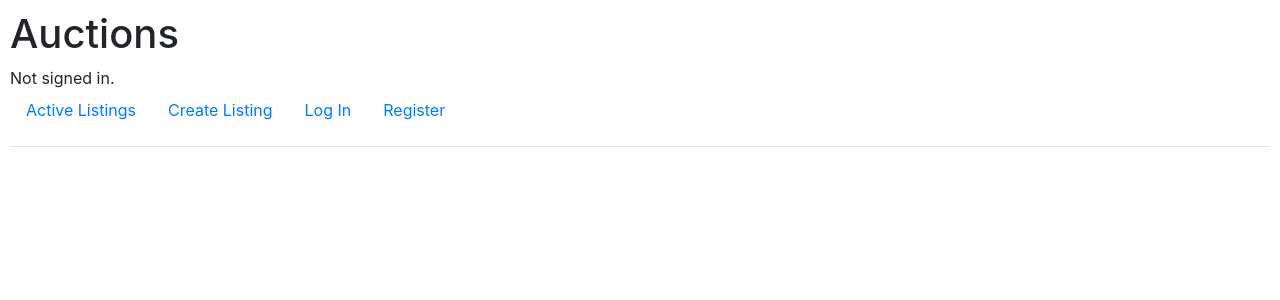
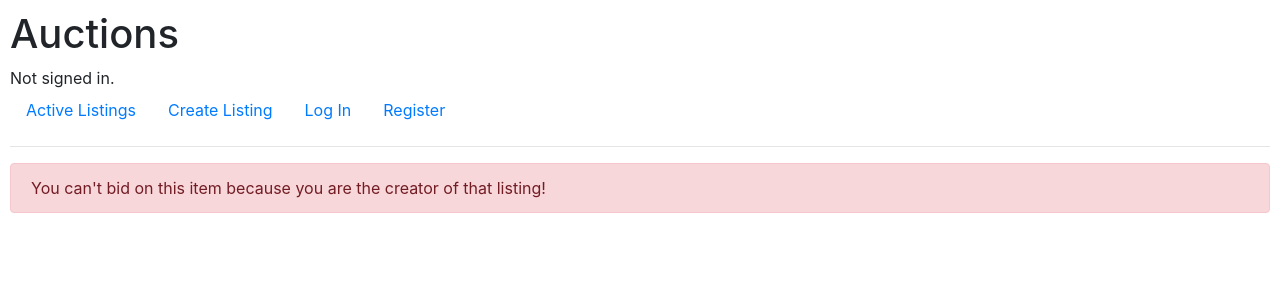
Before and after one commit to WildLotus-15/working-harvard-project-2, a Django app: page /1/bid in a window 1280 px wide. Shown: the top 300 px of the page. Run offline with Django 3.2, Linux system fonts and the light colour scheme; data comes from the database, SQL or seed files in the repository; both versions use the stored data as it was after the commit; some libraries are stand-ins or nearby versions.

Commit message:
customized bid page; added bid_count functionality

```diff
--- a/auctions/templates/auctions/bid.html
+++ b/auctions/templates/auctions/bid.html
@@ -15,11 +15,19 @@
             {{ form }}
             <button type="submit" class="btn btn-primary">Place</button>
         </form>
-        <h5>All Bids</h5>
-        {% for bid in listing.bids.all %}
-        <ul class="list-group">
-            <li class="list-group-item">{{ bid.author }} ${{ bid.offer }} {{ bid.date }}</li>
-        </ul>
-        {% endfor %}
+        <div class="card" style="width: 350px">
+            <div class="card-header">All Bids ({{ bid_count }})</div>
+            {% for bid in listing.bids.all %}
+                <ul class="list-group list-group-flush">
+                    <li class="list-group-item">{{ bid.author }} - ${{ bid.offer }} {{ bid.date }}</li>
+                    {% empty %}
+                <li class="list-group-item">No bids has been placed yet.</li>
+                </ul>
+            {% endfor %}
+          </div>
+    {% else %}
+    <div class="alert alert-danger" role="alert">
+        You can't bid on this item because you are the creator of that listing!
+    </div>
     {% endif %}
 {% endblock body %}
--- a/auctions/views.py
+++ b/auctions/views.py
@@ -4,6 +4,7 @@ from django.db import IntegrityError
 from django.http import HttpResponse, HttpResponseRedirect
 from django.shortcuts import render
 from django.urls import reverse
+from django.contrib.auth.mixins import LoginRequiredMixin
 
 from .models import User, Listing, Bid
 from .forms import NewBidForm, NewCommentForm, NewListingForm
@@ -44,6 +45,8 @@ def newListing(request):
 
 def bid(request, listing_id):
     listing = Listing.objects.get(pk=listing_id)
+    bids = Bid.objects.filter(listing=listing)
+    bid_count = bids.count()
     form = NewBidForm(request.POST)
     if form.is_valid():
         offer = float(request.POST['offer'])
@@ -59,12 +62,14 @@ def bid(request, listing_id):
             return render(request, "auctions/bid.html", {
                 "listing": listing,
                 "form": NewBidForm(),
-                "value_error": True
+                "value_error": True,
+                "bid_count": bid_count
             })
     else:
         return render(request, "auctions/bid.html", {
             "form": NewBidForm(),
-            "listing": listing
+            "listing": listing,
+            "bid_count": bid_count
         })
 
 def is_valid(offer, listing):
```
Also changed, not shown: auctions/static/auctions/not-found.png (added), db.sqlite3.
